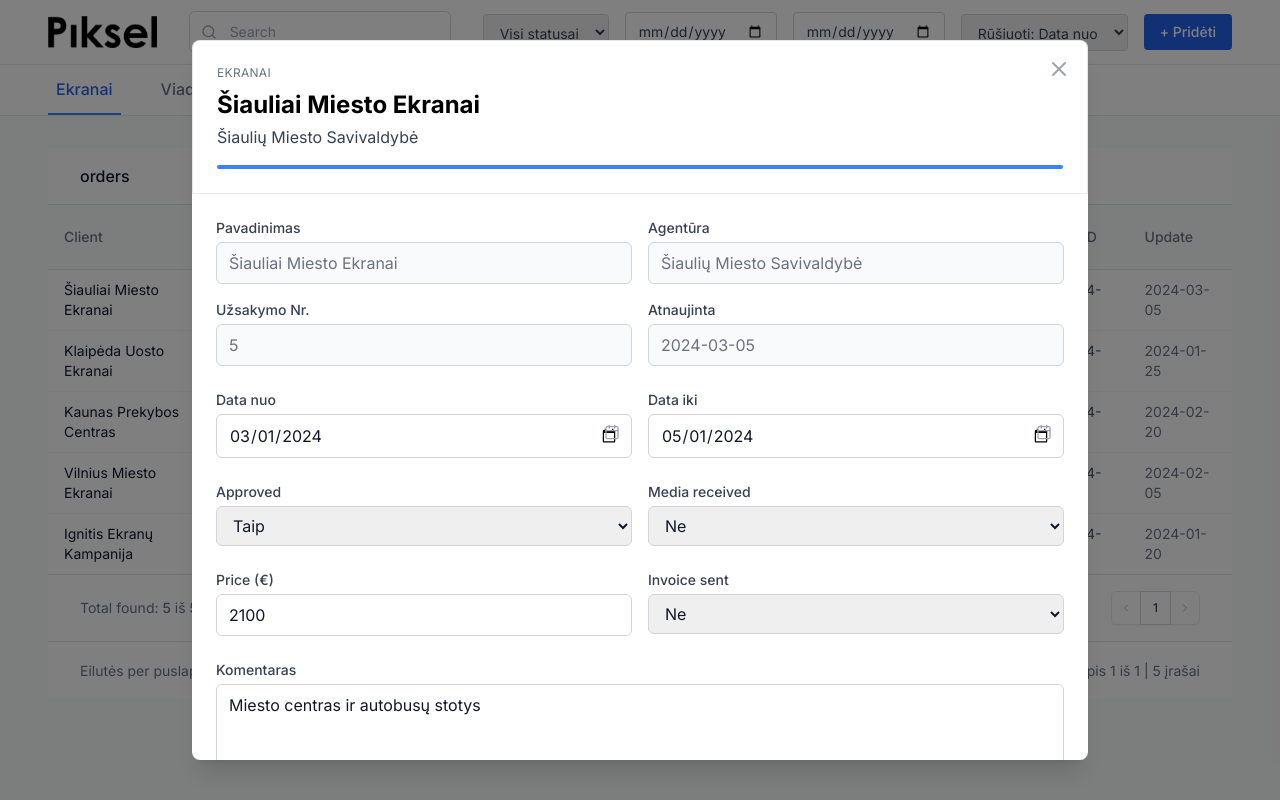
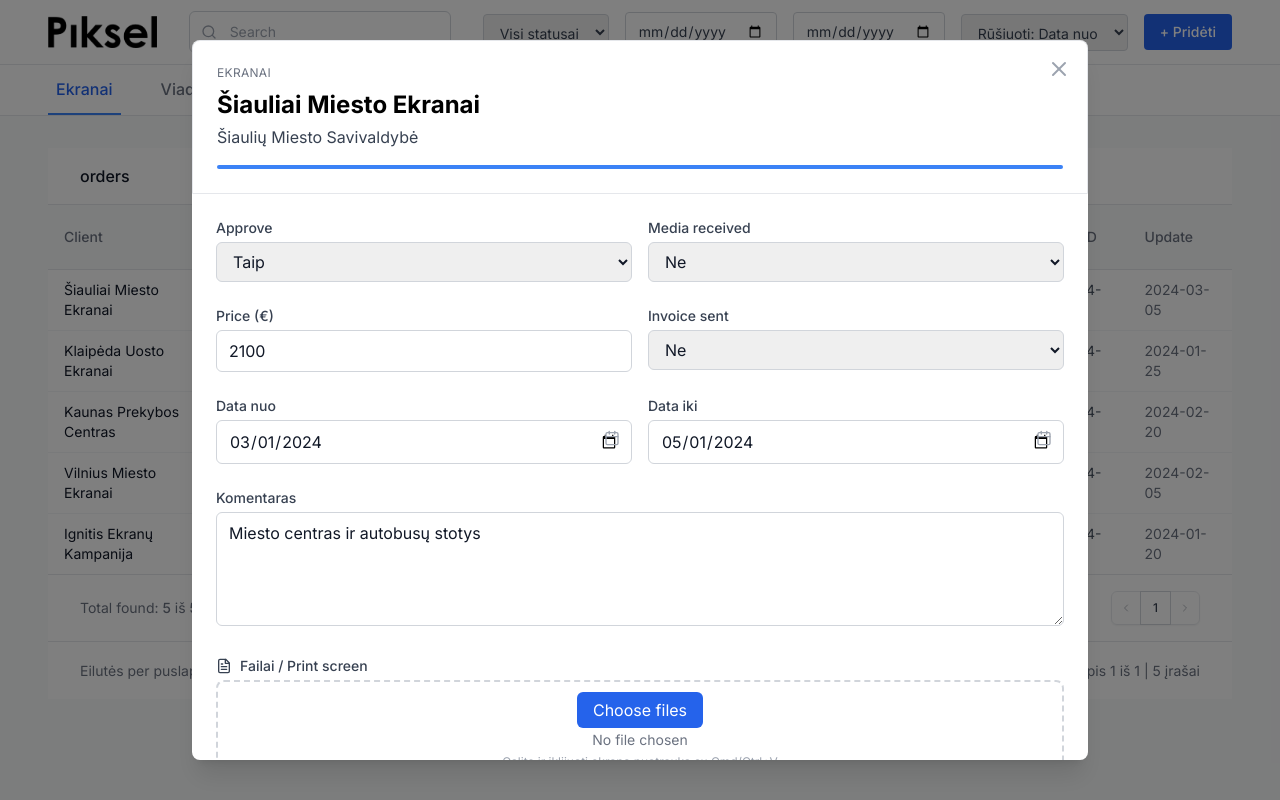
Before and after one commit to rentcas-pixel/piksel-base, a Next.js app: page / in a window 1280 px wide. Both pictures are taken after a click on the element "Šiauliai Miesto Ekranai". Built offline with nearby package versions, Linux system fonts and the light colour scheme.

Commit message:
Update OrderModal layout: remove duplicate fields, reorganize form layout to match Pixelmator Pro design

```diff
--- a/components/OrderModal.tsx
+++ b/components/OrderModal.tsx
@@ -110,77 +110,10 @@
 
         {/* Content */}
         <div className="p-6 space-y-6">
-          {/* Top Information - Read Only */}
+          {/* Editable Fields - New Layout */}
           <div className="grid grid-cols-2 gap-4">
             <div>
-              <label className="block text-sm font-medium text-gray-700 mb-1">Pavadinimas</label>
-              <input
-                type="text"
-                value={formData.pavadinimas || ''}
-                disabled
-                className="w-full px-3 py-2 border border-gray-300 rounded-md bg-gray-50 text-gray-500"
-              />
-            </div>
-            <div>
-              <label className="block text-sm font-medium text-gray-700 mb-1">Agentūra</label>
-              <input
-                type="text"
-                value={formData.agentura || ''}
-                disabled
-                className="w-full px-3 py-2 border border-gray-300 rounded-md bg-gray-50 text-gray-500"
-              />
-            </div>
-            <div>
-              <label className="block text-sm font-medium text-gray-700 mb-1">Užsakymo Nr.</label>
-              <input
-                type="text"
-                value={order.id}
-                disabled
-                className="w-full px-3 py-2 border border-gray-300 rounded-md bg-gray-50 text-gray-500"
-              />
-            </div>
-            <div>
-              <label className="block text-sm font-medium text-gray-700 mb-1">Atnaujinta</label>
-              <input
-                type="text"
-                value={formData.atnaujinta || ''}
-                disabled
-                className="w-full px-3 py-2 border border-gray-300 rounded-md bg-gray-50 text-gray-500"
-              />
-            </div>
-          </div>
-
-          {/* Editable Fields */}
-          <div className="grid grid-cols-2 gap-4">
-            <div>
-              <label className="block text-sm font-medium text-gray-700 mb-1">Data nuo</label>
-              <div className="relative">
-                <input
-                  type="date"
-                  value={formData.dataNuo || ''}
-                  onChange={(e) => handleInputChange('dataNuo', e.target.value)}
-                  className="w-full px-3 py-2 border border-gray-300 rounded-md focus:outline-none focus:ring-2 focus:ring-blue-500"
-                />
-                <Calendar className="absolute right-3 top-2.5 h-4 w-4 text-gray-400" />
-              </div>
-            </div>
-            <div>
-              <label className="block text-sm font-medium text-gray-700 mb-1">Data iki</label>
-              <div className="relative">
-                <input
-                  type="date"
-                  value={formData.dataIki || ''}
-                  onChange={(e) => handleInputChange('dataIki', e.target.value)}
-                  className="w-full px-3 py-2 border border-gray-300 rounded-md focus:outline-none focus:ring-2 focus:ring-blue-500"
-                />
-                <Calendar className="absolute right-3 top-2.5 h-4 w-4 text-gray-400" />
-              </div>
-            </div>
-          </div>
-
-          <div className="grid grid-cols-2 gap-4">
-            <div>
-              <label className="block text-sm font-medium text-gray-700 mb-1">Approved</label>
+              <label className="block text-sm font-medium text-gray-700 mb-1">Approve</label>
               <select
                 value={formData.patvirtinta ? 'true' : 'false'}
                 onChange={(e) => handleInputChange('patvirtinta', e.target.value === 'true')}
@@ -227,6 +160,33 @@
                 <option value="true">Taip</option>
                 <option value="false">Ne</option>
               </select>
+            </div>
+          </div>
+
+          <div className="grid grid-cols-2 gap-4">
+            <div>
+              <label className="block text-sm font-medium text-gray-700 mb-1">Data nuo</label>
+              <div className="relative">
+                <input
+                  type="date"
+                  value={formData.dataNuo || ''}
+                  onChange={(e) => handleInputChange('dataNuo', e.target.value)}
+                  className="w-full px-3 py-2 border border-gray-300 rounded-md focus:outline-none focus:ring-2 focus:ring-blue-500"
+                />
+                <Calendar className="absolute right-3 top-2.5 h-4 w-4 text-gray-400" />
+              </div>
+            </div>
+            <div>
+              <label className="block text-sm font-medium text-gray-700 mb-1">Data iki</label>
+              <div className="relative">
+                <input
+                  type="date"
+                  value={formData.dataIki || ''}
+                  onChange={(e) => handleInputChange('dataIki', e.target.value)}
+                  className="w-full px-3 py-2 border border-gray-300 rounded-md focus:outline-none focus:ring-2 focus:ring-blue-500"
+                />
+                <Calendar className="absolute right-3 top-2.5 h-4 w-4 text-gray-400" />
+              </div>
             </div>
           </div>
 
```
